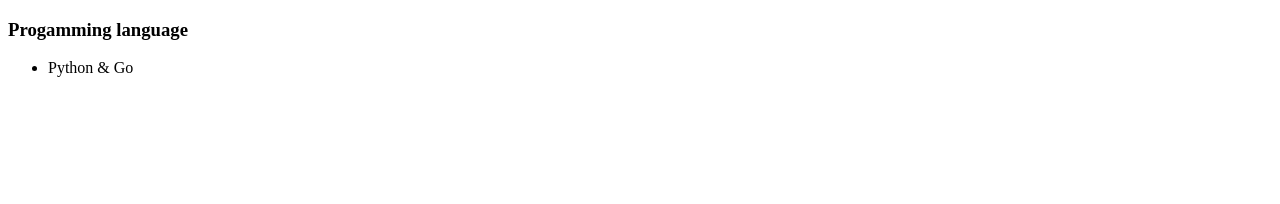
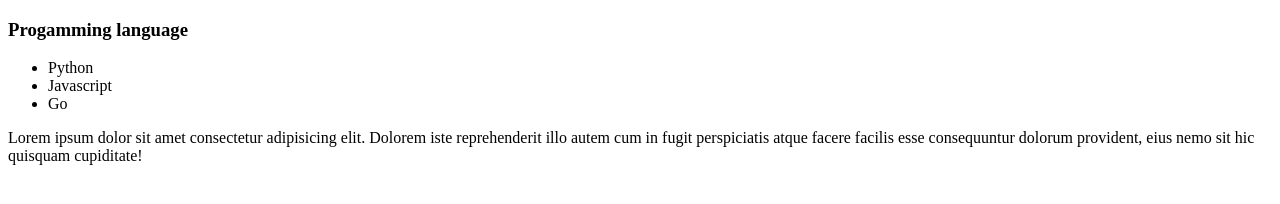
Before and after one commit to arlivanurr/wpu-progressDevOps, a plain HTML site: page index.html in a window 1280 px wide. Drawn offline with Linux system fonts and the light colour scheme.

Commit message:
Mengubah isi file index.html

```diff
--- a/index.html
+++ b/index.html
@@ -8,7 +8,10 @@
 <body>
     <h3>Progamming language</h3>
     <ul>
-        <li>Python & Go</li>
+        <li>Python</li>
+        <li>Javascript</li>
+        <li>Go</li>
     </ul>
+    <p>Lorem ipsum dolor sit amet consectetur adipisicing elit. Dolorem iste reprehenderit illo autem cum in fugit perspiciatis atque facere facilis esse consequuntur dolorum provident, eius nemo sit hic quisquam cupiditate!</p>
 </body>
 </html>
```
